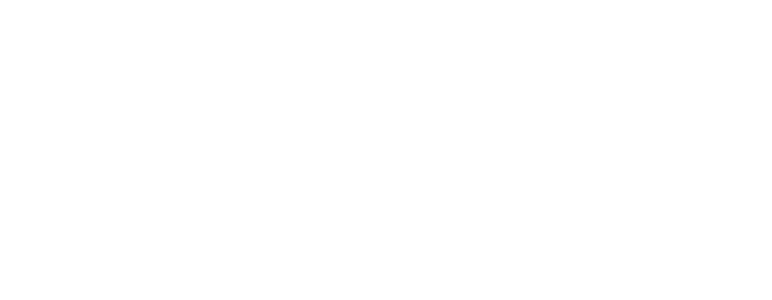
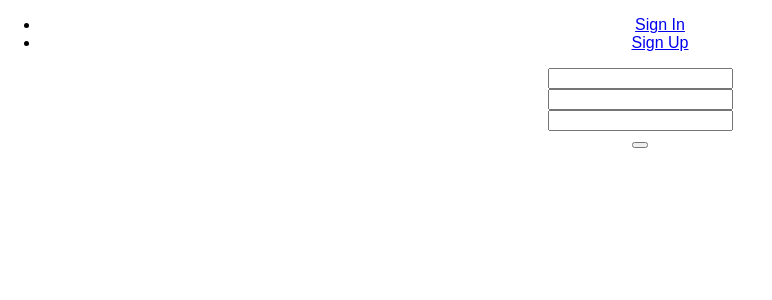
Before and after one commit to jesseaborden/closet, a React (Create React App) app: page /signup in a window 1280 px wide. Shown: the top 300 px of the page, without its empty margins (0-772 px from the left). Built offline with nearby package versions, Linux system fonts and the light colour scheme.

Commit message:
finished client side signup validation.

```diff
--- /dev/null
+++ b/src/components/Signup.js
@@ -0,0 +1,57 @@
+import React, { Component } from 'react';
+import { reduxForm, Field } from 'redux-form';
+
+
+class Signup extends Component {
+
+
+    render(){
+
+    const { handleSubmit } = this.props;
+
+        return (
+            <form onSubmit={this.handleSubmit}>
+                <div>
+                    <Field name="email" component={renderField} />
+                    <Field name="password" component={renderField} type="password" />
+                    <Field name="passwordConfirm" component={"input"} type="password" />
+                </div>
+                <button type="submit"></button>
+            </form>
+        )
+    }
+}
+
+function validate(formProps){
+    const error = {}
+    const requiredFields = ['email', 'password'];
+
+    requiredFields.forEach(function(field){
+        if(!formProps[field]){
+            error[field] = 'Required Field';
+        }
+    });
+
+    if(formProps.password !== formProps.passwordConfirm){
+        error.password = "Passwords must match";
+    }
+    return error
+}
+
+function renderField ({ input, type, meta: { touched, error} }) {
+	return (
+		<div>
+			<input {...input} type={type} />
+			<div>
+				{touched ? <span>{error}</span> : ''}
+			</div>
+		</div>
+	)
+}
+
+const myForm = reduxForm({
+    form:'signup',
+    validate
+})(Signup);
+
+export default myForm ;
--- a/src/routes.js
+++ b/src/routes.js
@@ -4,13 +4,17 @@
 import App from './App';
 import Signin from './components/Signin';
 import Signout from './components/Signout';
+import Signup from './components/Signup';
 
 const Routes = () => (
     <Router history={browserHistory}>
       <Route path='/' component={App}>
         <Route path='/signin' component={Signin} />
         <Route path='/signout' component={Signout} />
+        <Route path='/signup' component={Signup} />
+
       </ Route>
     </Router>
     )
+
 export default Routes;
```
